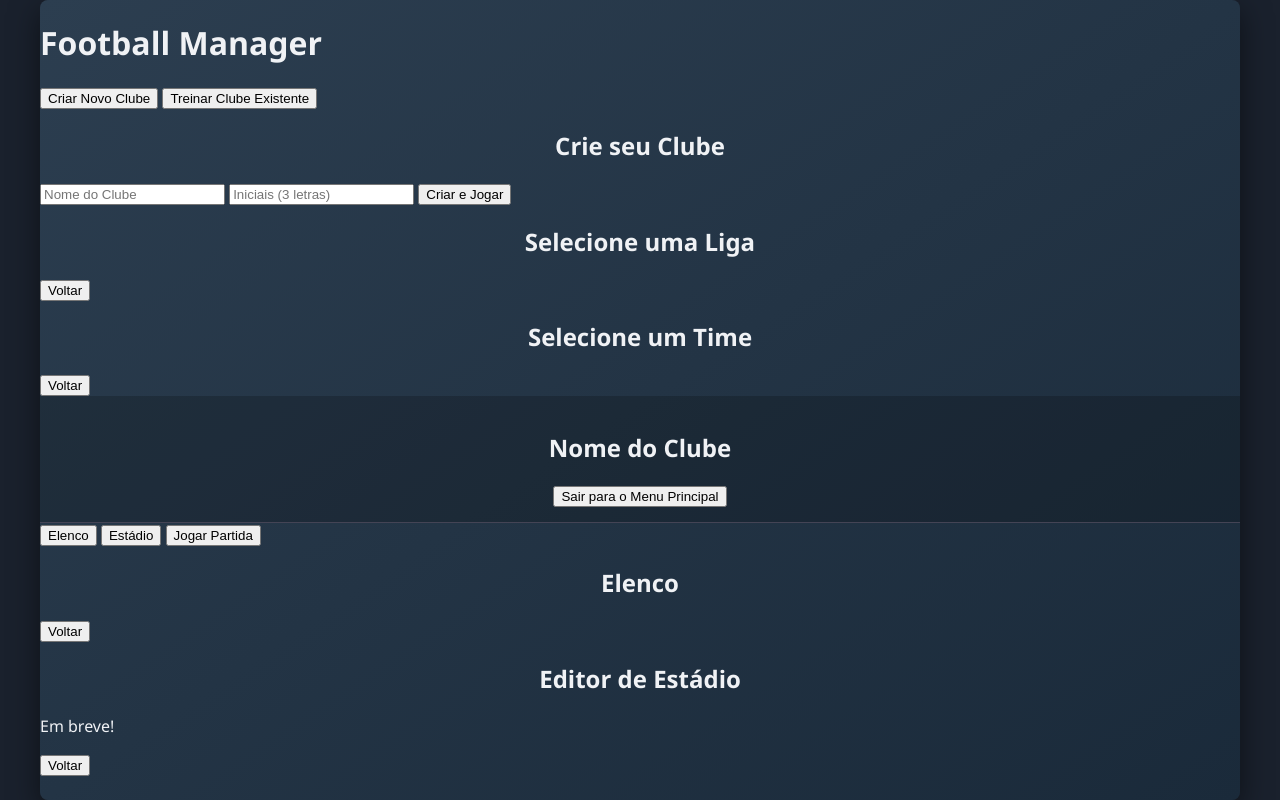
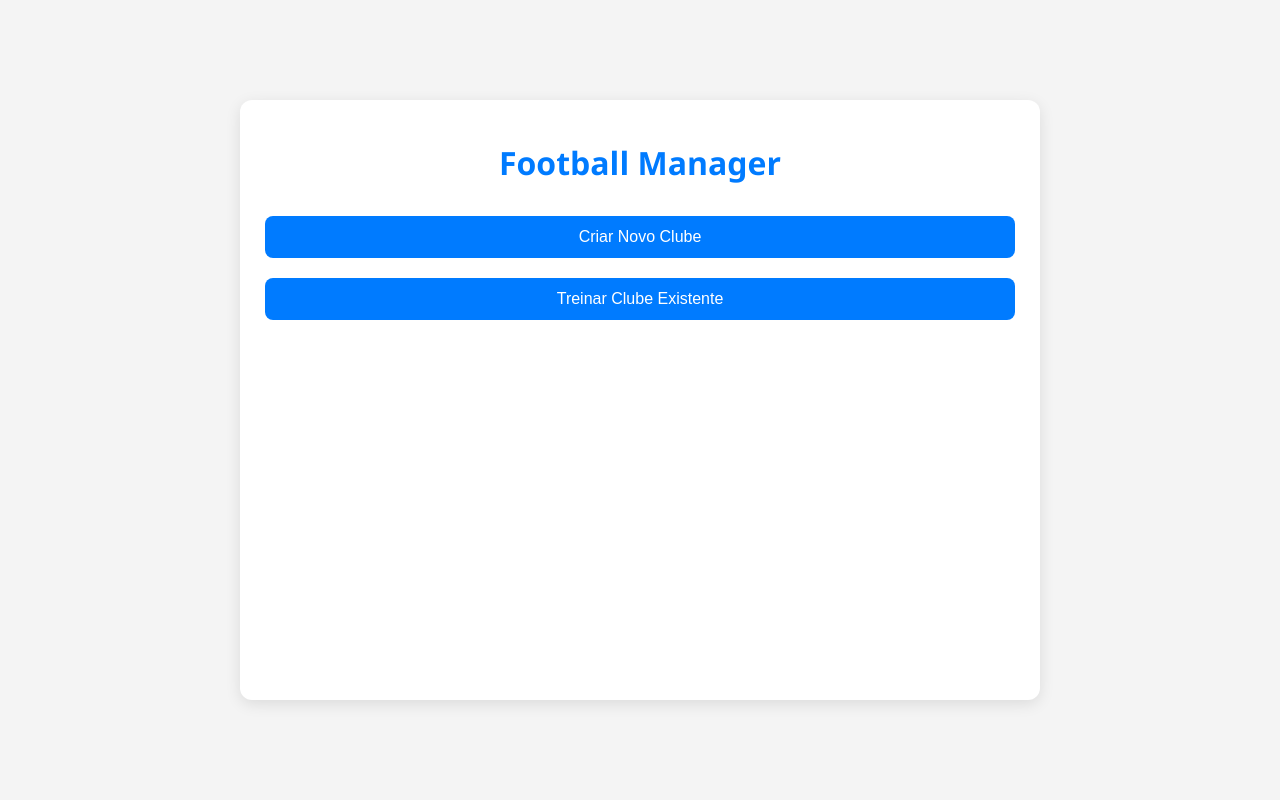
Before and after one commit to Pedrosrpedro/Futebol-tecnico, a plain HTML site: page index.html in a window 1280 px wide. Drawn offline with Linux system fonts and the light colour scheme.

Commit message:
Update style.css

```diff
--- a/style.css
+++ b/style.css
@@ -1,48 +1,115 @@
-/* --- Configuração Geral --- */
-body { font-family: 'Segoe UI', Tahoma, Geneva, Verdana, sans-serif; background-color: #1a212d; color: #f0f2f5; margin: 0; display: flex; justify-content: center; align-items: center; min-height: 100vh; }
-#game-container { width: 100%; max-width: 1200px; height: 800px; background: linear-gradient(to bottom right, #2c3e50, #1a2a3a); border-radius: 8px; box-shadow: 0 10px 30px rgba(0,0,0,0.5); overflow: hidden; display: flex; flex-direction: column; }
-header { padding: 15px; text-align: center; background-color: rgba(0,0,0,0.2); border-bottom: 1px solid #445; }
-header h1 { margin: 0; font-weight: 300; letter-spacing: 2px; }
-main { flex-grow: 1; padding: 30px; overflow-y: auto; display: flex; flex-direction: column; }
-/* --- Menu Principal --- */
-.main-menu-container { display: flex; flex-direction: column; align-items: center; justify-content: center; height: 100%; flex-grow: 1; }
-.menu-button { background-color: rgba(255, 255, 255, 0.05); border: 1px solid rgba(255, 255, 255, 0.2); color: #fff; padding: 15px; margin: 8px 0; width: 350px; text-align: center; cursor: pointer; transition: all 0.3s ease; font-size: 1.1em; }
-.menu-button:hover { background-color: #00aaff; border-color: #00aaff; }
-.menu-button:disabled { background-color: rgba(0, 0, 0, 0.2); color: #777; cursor: not-allowed; border-color: #444; }
-/* --- Telas de Configuração --- */
-.setup-screen { display: flex; flex-direction: column; gap: 25px; }
-.setup-screen h2 { text-align: center; font-weight: 400; border-bottom: 1px solid #445; padding-bottom: 15px; }
-.form-group { display: grid; grid-template-columns: 150px 1fr; align-items: center; gap: 15px; }
-.form-group label { text-align: right; font-size: 1.1em; }
-.form-group input[type="text"], .form-group select { padding: 10px; background-color: #2c3e50; border: 1px solid #445; color: #fff; border-radius: 4px; }
-.navigation-buttons { display: flex; justify-content: space-between; margin-top: 30px; }
-/* --- Hub do Clube e Telas Internas --- */
-h2 { text-align: center; }
-.club-hub-actions { display: grid; grid-template-columns: repeat(auto-fit, minmax(150px, 1fr)); gap: 15px; margin-top: 20px; }
-.hub-action-button { background-color: #2c3e50; border: 1px solid #445; color: #fff; padding: 20px; border-radius: 8px; cursor: pointer; display: flex; flex-direction: column; align-items: center; gap: 10px; font-size: 1.1em; }
-.hub-action-button:hover { background-color: #34495e; }
-.hub-action-button img { width: 48px; height: 48px; }
-/* --- Tabela de Elenco --- */
-.squad-container { width: 100%; }
-.data-table { width: 100%; border-collapse: collapse; margin-top: 20px; }
-.data-table th, .data-table td { border-bottom: 1px solid #445; padding: 12px; text-align: left; }
-.data-table th { background-color: rgba(0,0,0,0.2); }
-.squad-table td input { width: 50px; padding: 5px; background-color: #3e5164; border: 1px solid #5a6e82; color: #fff; text-align: center; border-radius: 4px; }
-/* --- Tela de Táticas --- */
-.tactics-container { display: grid; grid-template-columns: 2fr 1fr; gap: 20px; height: 100%; }
-.pitch-and-bench { display: flex; flex-direction: column; gap: 15px; }
-.pitch { background: linear-gradient(to bottom, #006400, #004d00); border: 2px solid #fff; border-radius: 8px; display: grid; grid-template-rows: repeat(5, 1fr); padding: 20px; gap: 10px; }
-.pitch-row { display: grid; grid-template-columns: repeat(5, 1fr); gap: 10px; }
-.player-slot { background-color: rgba(0,0,0,0.4); border-radius: 5px; padding: 8px; text-align: center; color: #fff; border: 1px solid #ccc; }
-.player-slot label { font-weight: bold; display: block; margin-bottom: 5px; font-size: 0.9em; }
-.player-slot select { width: 100%; background-color: #1a2a3a; color: #fff; border: 1px solid #445; }
-.bench-container { background-color: rgba(0,0,0,0.2); padding: 10px; border-radius: 8px; text-align: center; }
-.bench-slots { display: grid; grid-template-columns: repeat(7, 1fr); gap: 10px; margin-top: 10px; }
-.tactics-instructions { background-color: rgba(0,0,0,0.1); padding: 20px; border-radius: 8px; display: flex; flex-direction: column; gap: 20px; }
-/* --- Tela de Partida --- */
-.match-container { display: flex; flex-direction: column; height: 100%; width:100%; padding: 10px; }
-.match-header { text-align: center; padding-bottom: 15px; border-bottom: 1px solid #445; }
-.scoreboard { font-size: 2.5em; font-weight: bold; margin: 10px 0; }
-.match-time { font-size: 1.5em; color: #00aaff; }
-.commentary-box { flex-grow: 1; background-color: rgba(0,0,0,0.2); border-radius: 8px; margin: 15px 0; padding: 15px; overflow-y: scroll; display: flex; flex-direction: column-reverse; }
-.match-controls { display: flex; justify-content: center; gap: 20px; }
+:root {
+    --primary-color: #007bff;
+    --secondary-color: #6c757d;
+    --background-color: #f4f4f4;
+    --container-bg: #ffffff;
+    --text-color: #333;
+}
+
+body {
+    font-family: 'Segoe UI', Tahoma, Geneva, Verdana, sans-serif;
+    background-color: var(--background-color);
+    display: flex;
+    justify-content: center;
+    align-items: center;
+    height: 100vh;
+    margin: 0;
+    color: var(--text-color);
+}
+
+#game-container {
+    width: 90%;
+    max-width: 800px;
+    height: 600px;
+    background-color: var(--container-bg);
+    border-radius: 12px;
+    box-shadow: 0 4px 15px rgba(0, 0, 0, 0.1);
+    overflow: hidden;
+    display: flex;
+    flex-direction: column;
+}
+
+.screen {
+    display: none;
+    padding: 20px;
+    flex-grow: 1;
+    overflow-y: auto;
+}
+
+.screen.active {
+    display: flex;
+    flex-direction: column;
+}
+
+h1, h2 {
+    text-align: center;
+    color: var(--primary-color);
+}
+
+button {
+    background-color: var(--primary-color);
+    color: white;
+    border: none;
+    padding: 12px 24px;
+    font-size: 16px;
+    border-radius: 8px;
+    cursor: pointer;
+    margin: 10px 5px;
+    transition: background-color 0.3s;
+}
+
+button:hover {
+    background-color: #0056b3;
+}
+
+input[type="text"] {
+    width: calc(100% - 24px);
+    padding: 12px;
+    margin-bottom: 10px;
+    border: 1px solid #ccc;
+    border-radius: 8px;
+    font-size: 16px;
+}
+
+#league-selection, #team-selection {
+    display: flex;
+    flex-wrap: wrap;
+    justify-content: center;
+    gap: 15px;
+}
+
+.league-card, .team-card {
+    border: 1px solid #ddd;
+    border-radius: 8px;
+    padding: 15px;
+    cursor: pointer;
+    text-align: center;
+    min-width: 120px;
+    transition: transform 0.2s, box-shadow 0.2s;
+}
+
+.league-card:hover, .team-card:hover {
+    transform: translateY(-5px);
+    box-shadow: 0 4px 10px rgba(0,0,0,0.1);
+}
+
+.league-card img, .team-card img {
+    max-width: 50px;
+    height: auto;
+    margin-bottom: 10px;
+}
+
+#player-list {
+    width: 100%;
+    border-collapse: collapse;
+}
+
+#player-list th, #player-list td {
+    border: 1px solid #ddd;
+    padding: 8px;
+    text-align: left;
+}
+
+#player-list th {
+    background-color: #f2f2f2;
+}
```
